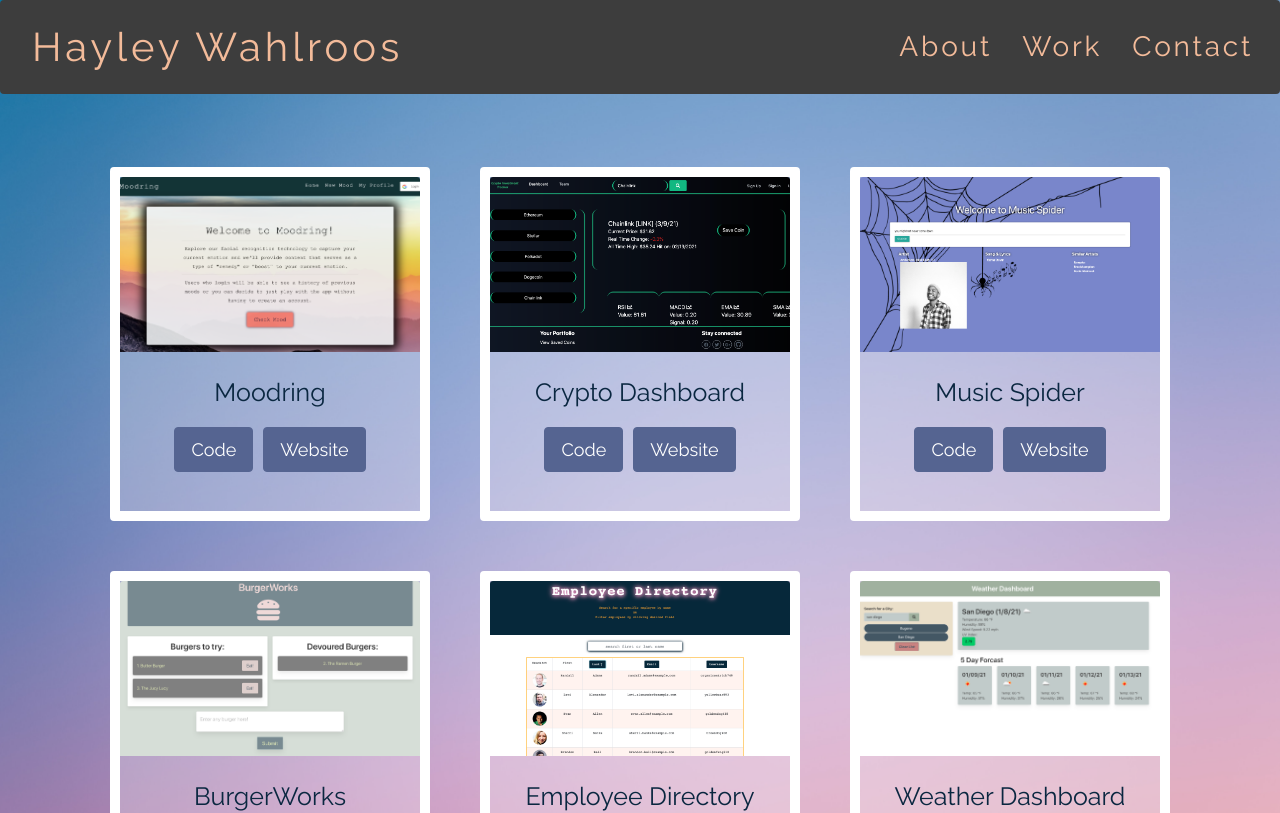
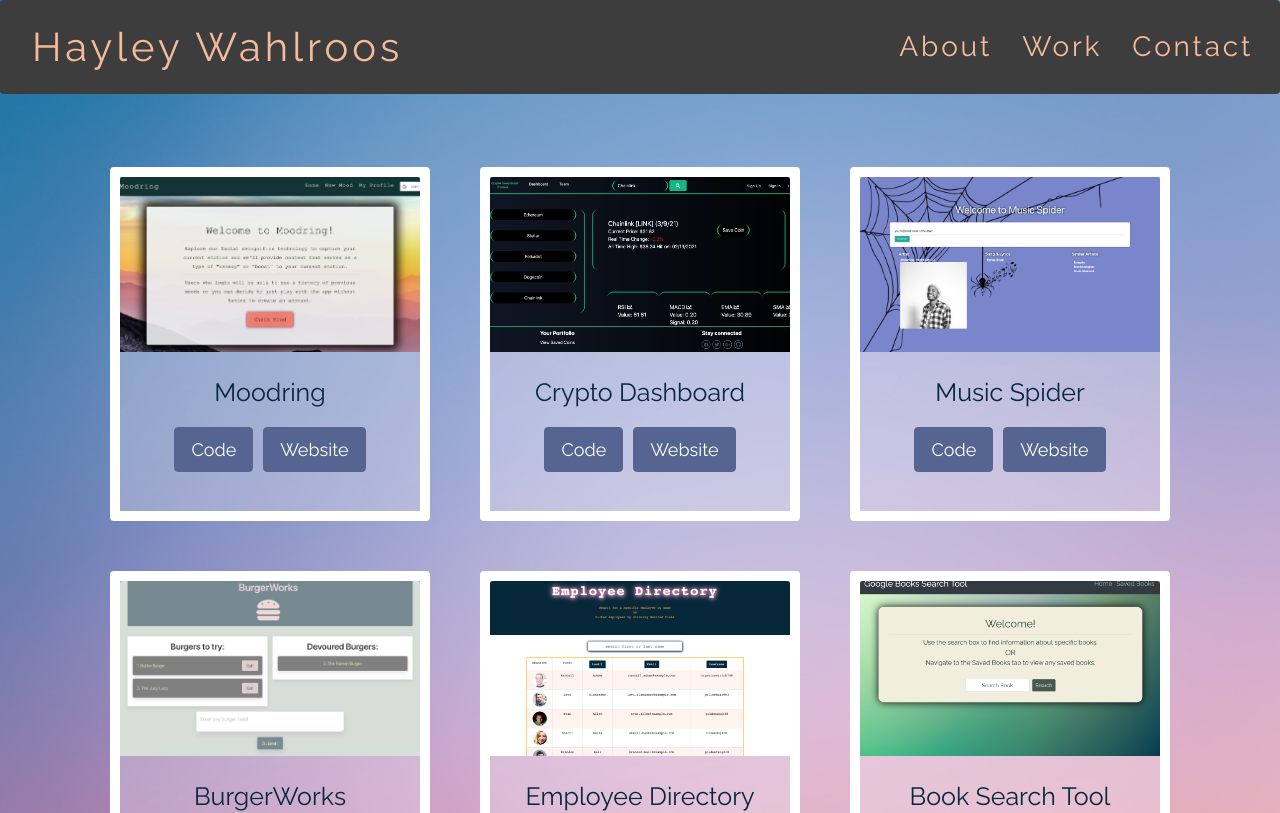
Before and after one commit to haywah27/react-portfolio, a React (Create React App) app: page /work in a window 1280 px wide. Shown: the top 813 px of the page. Built offline with nearby package versions, Linux system fonts and the light colour scheme.

Commit message:
updated work page

```diff
--- a/src/pages/Work.js
+++ b/src/pages/Work.js
@@ -9,7 +9,7 @@ import moodring from "../assets/Projects/mood-ring.png";
 import crypto from "../assets/Projects/crypto.png";
 import musicSpider from "../assets/Projects/music-spider.png";
 import burgerWorks from "../assets/Projects/burgerWorks.png";
-import weatherDash from "../assets/Projects/weather-dash.png";
+import googleBooks from "../assets/Projects/google-books.png";
 import employeeDirectory from "../assets/Projects/employeeDirectory.png";
 
 function Work() {
@@ -28,37 +28,37 @@ function Work() {
           <WorkCard
             screenshot={crypto}
             title="Crypto Dashboard"
-            content="Uses facial recognition AI to capture the user's moo"
+            content="Empowers investors to explore the prices of different crypto currency without having to sign up for an exchange."
             githubLink="https://github.com/team-crypto-currency/crypto-investment-tracker"
             liveWebpage="https://crypto-investment-tracker.herokuapp.com/"
           />
           <WorkCard
             screenshot={musicSpider}
             title="Music Spider"
-            content=""
+            content="Search lyrics to know the name of a song, artist, lyrics and similar artists. Uses Shazam API and TasteDive API."
             githubLink="https://github.com/haywah27/Music-Spider"
             liveWebpage="https://haywah27.github.io/Music-Spider/"
           />
           <WorkCard
             screenshot={burgerWorks}
             title="BurgerWorks"
-            content=""
-            githubLink=""
-            liveWebpage=""
+            content="Allows a user to keep track of burgers they would like to try. A bucket list for burgers."
+            githubLink="https://github.com/haywah27/BurgerWorks"
+            liveWebpage="https://obscure-beyond-92726.herokuapp.com/"
           />
           <WorkCard
             screenshot={employeeDirectory}
             title="Employee Directory"
-            content=""
+            content="View and sort non-sensitive data about employees."
             githubLink="https://github.com/haywah27/employee-directory"
             liveWebpage="https://haywah27.github.io/employee-directory/"
           />
           <WorkCard
-            screenshot={weatherDash}
-            title="Weather Dashboard"
-            content=""
-            githubLink=""
-            liveWebpage=""
+            screenshot={googleBooks}
+            title="Book Search Tool"
+            content="A user is able to search, save and delete books by utilizing a Google Books API and MongoDB."
+            githubLink="https://github.com/haywah27/google-books-search"
+            liveWebpage="https://surfing-book-search.herokuapp.com/"
           />
         </Row>
       </Container>
```
Also changed, not shown: src/assets/Projects/google-books.png (added).
